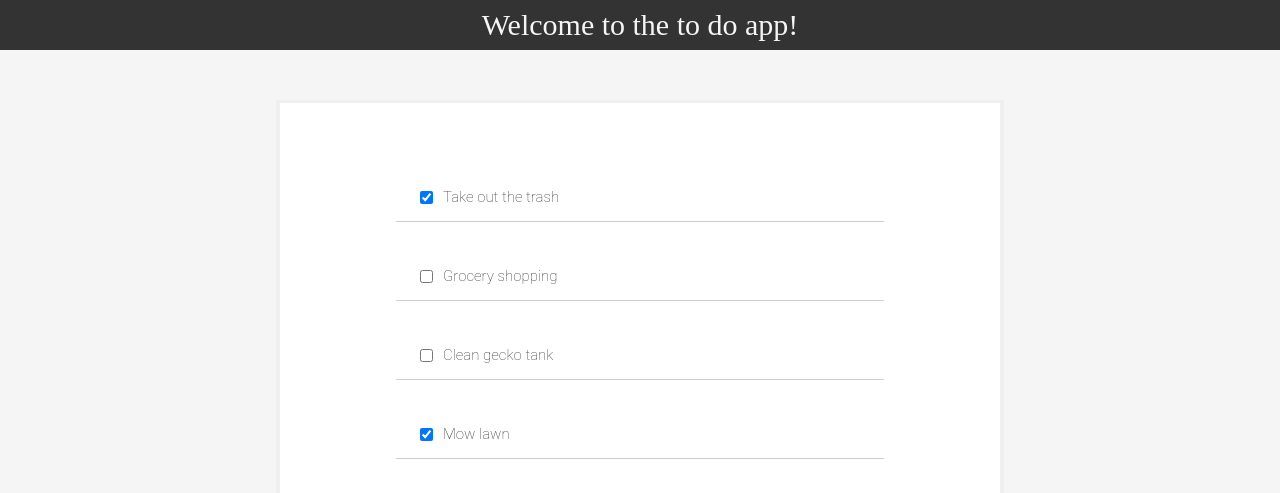
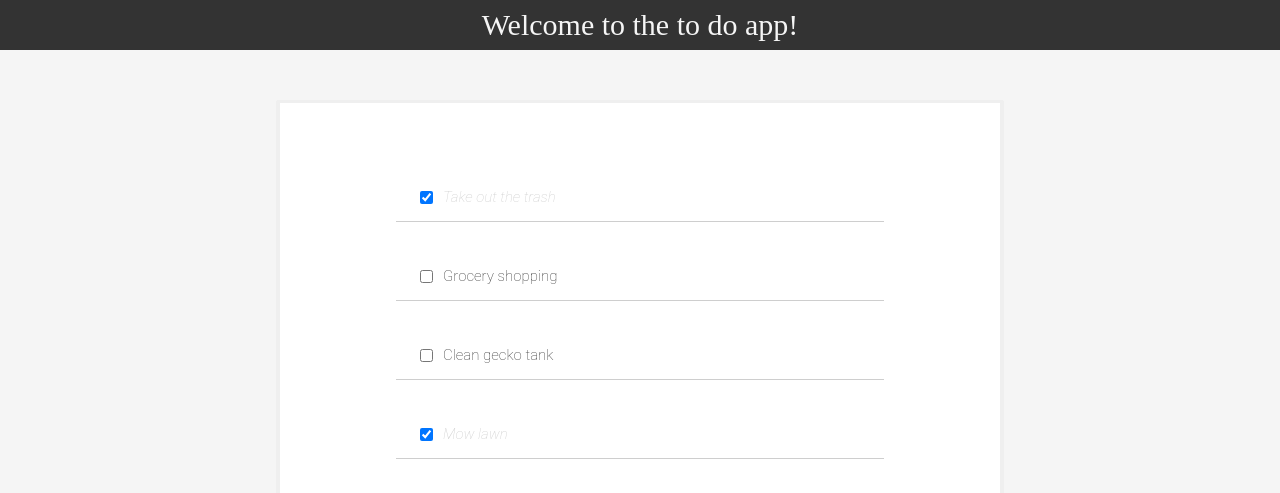
Before and after one commit to okeuguru/simple-react-todo-app, a React (Create React App) app: page / in a window 1280 px wide. Shown: the top 493 px of the page. Built offline with nearby package versions, Linux system fonts and the light colour scheme.

Commit message:
Completed style

```diff
--- a/src/components/TodoItem/TodoItem.js
+++ b/src/components/TodoItem/TodoItem.js
@@ -2,6 +2,10 @@ import React from "react"
 import './style.css'
 
 function TodoItem(props) {
+    const completedStyle = {
+        fontStyle: "italic",
+        color: "#cdcdcd"
+    }
     console.log(props)
     return (
         <div className="todo-item">
@@ -9,7 +13,12 @@ function TodoItem(props) {
                 type="checkbox"
                 checked={props.item.completed}
                 onChange={() => props.handleChange(props.item.id)} />
-            <p>{props.item.text}</p>
+            <p style={
+                props.item.completed ?
+                    completedStyle :
+                    null}>
+                {props.item.text}
+            </p>
         </div>
     )
 }
```
